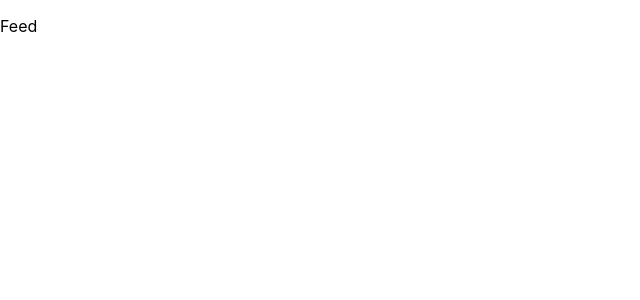
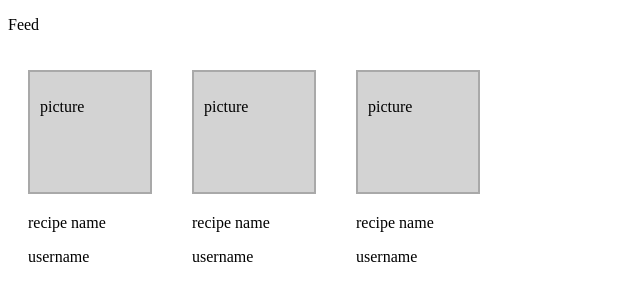
Before and after one commit to heatherwang39/Spoon, a React (Create React App) app in the folder spoon/: page / in a window 1280 px wide. Shown: the top 300 px of the page, without its empty margins (0-640 px from the left). Built offline with nearby package versions, Linux system fonts and the light colour scheme.

Commit message:
Start designing HTML elems for feed

```diff
--- a/spoon/src/feed.js
+++ b/spoon/src/feed.js
@@ -1,11 +1,16 @@
 import React from 'react';
 // import { Link } from "react-router-dom";
+
+import Thumbnail from './thumbnail';
 
 class Feed extends React.Component {
   render() {
     return (
       <div>
         <p>Feed</p>
+        <Thumbnail />
+        <Thumbnail />
+        <Thumbnail />
       </div>
     );
   }
--- a/spoon/src/index.css
+++ b/spoon/src/index.css
@@ -1,13 +1,23 @@
-body {
-  margin: 0;
-  font-family: -apple-system, BlinkMacSystemFont, 'Segoe UI', 'Roboto', 'Oxygen',
-    'Ubuntu', 'Cantarell', 'Fira Sans', 'Droid Sans', 'Helvetica Neue',
-    sans-serif;
-  -webkit-font-smoothing: antialiased;
-  -moz-osx-font-smoothing: grayscale;
+.thumbnail-picture {
+  position: relative;
+  height: 100px;
+  width: 100px;
+  margin: 20px;
+  padding: 10px;
+  border: 2px;
+  border-style: solid;
+  border-color: darkgray;
+  background-color: lightgray;
 }
 
-code {
-  font-family: source-code-pro, Menlo, Monaco, Consolas, 'Courier New',
-    monospace;
+.thumbnail {
+  float: left;
 }
+
+.thumbnail-username {
+  margin-left: 20px;
+}
+
+.thumbnail-recipe-name {
+  margin-left: 20px;
+}
--- a/spoon/src/thumbnail.js
+++ b/spoon/src/thumbnail.js
@@ -0,0 +1,21 @@
+import React from 'react';
+
+class Thumbnail extends React.Component {
+  render() {
+    return (
+      <div className="thumbnail">
+        <div className="thumbnail-picture">
+          <p>picture</p>
+        </div>
+        <div className="thumbnail-recipe-name">
+          <p>recipe name</p>
+        </div>
+        <div className="thumbnail-username">
+          <p>username</p>
+        </div>
+      </div>
+    );
+  }
+}
+
+export default Thumbnail;
```
